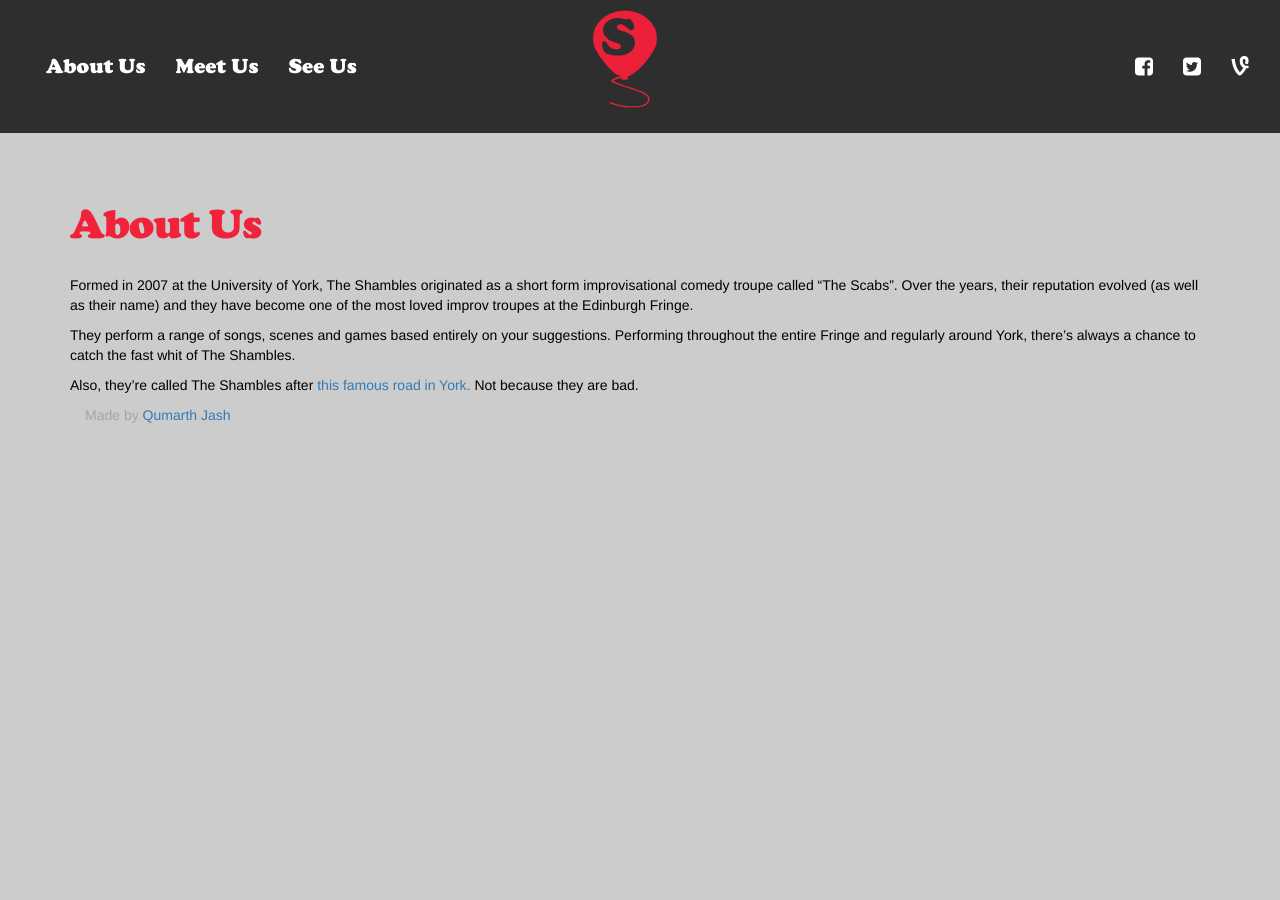
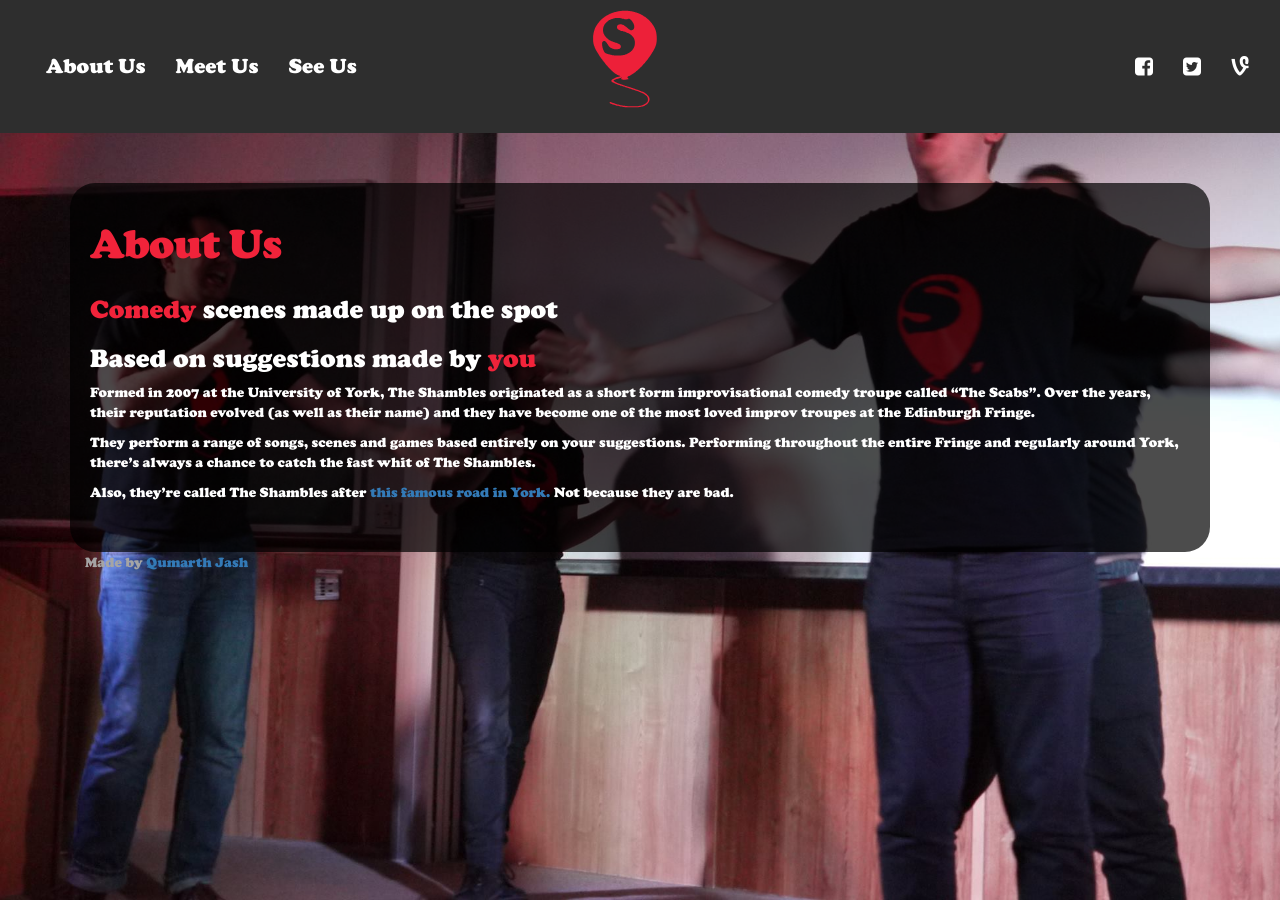
Before and after one commit to ComedySoc/shambles-website, a Jekyll site: the page built from about.md, in a window 1280 px wide. Built offline with Jekyll 4.4.1, drawn with Linux system fonts in a browser that asks for light colours; nearby versions of some CDN libraries.

Commit message:
Finished about page

```diff
--- a/_layouts/page.html
+++ b/_layouts/page.html
@@ -10,7 +10,7 @@ layout: default
   <div class="post-content">
     {{ content }}
 
-    {% include footer.html %}
   </div>
 
 </article>
+{% include footer.html %}
--- a/about.md
+++ b/about.md
@@ -2,7 +2,11 @@
 layout: page
 title: About Us
 permalink: /about/
+css: about.css
 ---
+
+<h3><span class="cooper">Comedy</span> scenes made up on the spot</h3>
+<h3>Based on suggestions made by <span class="cooper">you</span></h3>
 
 Formed in 2007 at the University of York, The Shambles originated as a short form improvisational comedy troupe called "The Scabs". Over the years, their reputation evolved (as well as their name) and they have become one of the most loved improv troupes at the Edinburgh Fringe.
 
--- /dev/null
+++ b/css/about.scss
@@ -0,0 +1,23 @@
+---
+---
+@charset "utf-8";
+@import "variables";
+
+body {
+    background: url("/img/bg-3.jpg") no-repeat fixed;
+    -webkit-background-size: cover;
+    -moz-background-size: cover;
+    -o-background-size: cover;
+    background-size: cover;
+}
+
+.page-content {
+    font-family: "CooperBlack";
+    color: white;
+}
+
+article {
+    background: rgba(0,0,0,0.7);
+    border-radius: 25px;
+    padding: 20px;
+}
```
